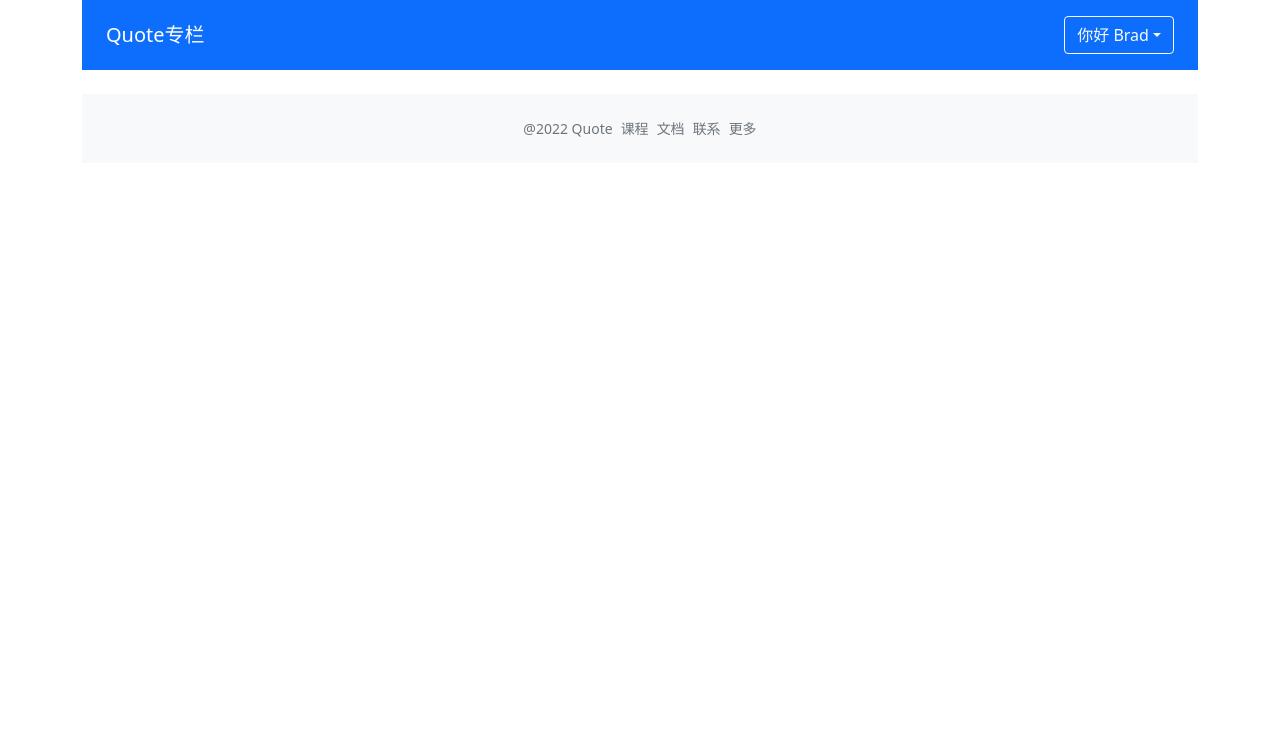
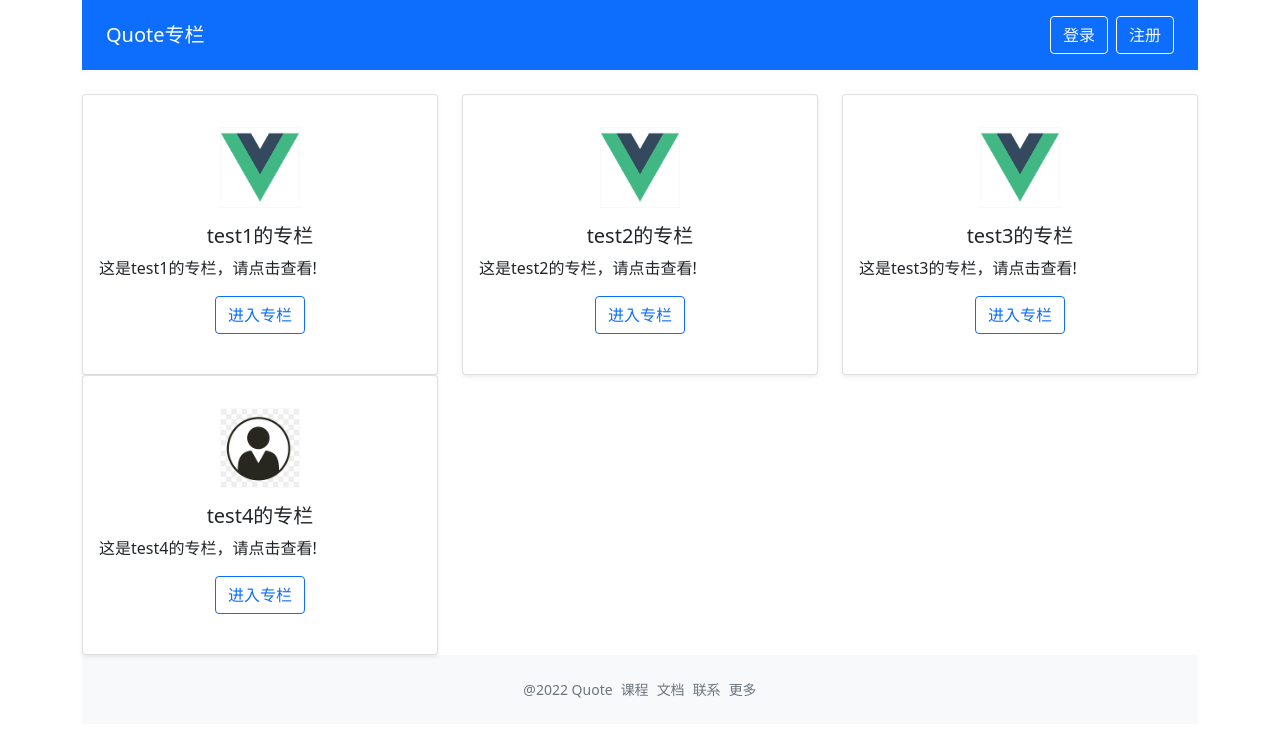
Before and after one commit to btbrad/zheye-vue3-vite, a Vue app: page / in a window 1280 px wide. Shown: the top 736 px of the page. Built offline with nearby package versions, Linux system fonts and the light colour scheme.

Commit message:
添加路由配置

```diff
--- a/src/App.vue
+++ b/src/App.vue
@@ -3,48 +3,21 @@
 // Check out https://v3.vuejs.org/api/sfc-script-setup.html#sfc-script-setup
 import 'normalize.css'
 import 'bootstrap/dist/css/bootstrap.min.css'
-import ColumnList, { ColumnProps } from '@/components/ColumnList.vue'
 import GlobalHeader, { UserProps } from '@/components/GlobalHeader.vue'
 import Footer from '@/components/Footer.vue'
 import Form from '@/components/Form.vue'
-import Logo from '@/assets/logo.png'
 
 const currentUser: UserProps = {
-  isLogin: true,
-  name: 'Brad'
+  isLogin: false,
+  name: ''
 }
 
-const testData: ColumnProps[] = [
-  {
-    id: 1,
-    title: 'test1的专栏',
-    description: '这是test1的专栏，请点击查看!',
-    avatar: Logo
-  },
-  {
-    id: 2,
-    title: 'test2的专栏',
-    description: '这是test2的专栏，请点击查看!',
-    avatar: Logo
-  },
-  {
-    id: 3,
-    title: 'test3的专栏',
-    description: '这是test3的专栏，请点击查看!',
-    avatar: Logo
-  },
-  {
-    id: 4,
-    title: 'test4的专栏',
-    description: '这是test4的专栏，请点击查看!'
-  }
-]
 </script>
 
 <template>
   <div class="container">
     <global-header :user="currentUser" />
-    <!-- <column-list :list="testData" /> -->
+    <router-view />
     <!-- <Form /> -->
     <Footer />
   </div>
--- a/src/components/GlobalHeader.vue
+++ b/src/components/GlobalHeader.vue
@@ -1,12 +1,12 @@
 <template>
   <nav class="navbar navbar-dark bg-primary justify-content-between mb-4 px-4">
-    <a class="navbar-brand" href="#">Quote专栏</a>
+    <router-link class="navbar-brand" to="/">Quote专栏</router-link>
     <ul v-if="!user.isLogin" class="list-inline mb-0">
       <li class="list-inline-item">
-        <a href="#" class="btn btn-outline-light my-2">登录</a>
+        <router-link to="/login" class="btn btn-outline-light my-2">登录</router-link>
       </li>
       <li class="list-inline-item">
-        <a href="#" class="btn btn-outline-light my-2">注册</a>
+        <router-link to="/register" class="btn btn-outline-light my-2">注册</router-link>
       </li>
     </ul>
     <ul v-else class="list-inline mb-0">
--- /dev/null
+++ b/src/components/Home.vue
@@ -0,0 +1,47 @@
+<template>
+  <column-list :list="testData" />
+</template>
+
+<script lang="ts">
+import { defineComponent } from 'vue'
+import ColumnList, { ColumnProps } from '@/components/ColumnList.vue'
+import Logo from '@/assets/logo.png'
+
+const testData: ColumnProps[] = [
+  {
+    id: 1,
+    title: 'test1的专栏',
+    description: '这是test1的专栏，请点击查看!',
+    avatar: Logo
+  },
+  {
+    id: 2,
+    title: 'test2的专栏',
+    description: '这是test2的专栏，请点击查看!',
+    avatar: Logo
+  },
+  {
+    id: 3,
+    title: 'test3的专栏',
+    description: '这是test3的专栏，请点击查看!',
+    avatar: Logo
+  },
+  {
+    id: 4,
+    title: 'test4的专栏',
+    description: '这是test4的专栏，请点击查看!'
+  }
+]
+
+export default defineComponent({
+  name: 'Home',
+  components: {
+    ColumnList
+  },
+  setup () {
+    return {
+      testData
+    }
+  }
+})
+</script>
--- a/src/components/Form.vue
+++ b/src/components/Login.vue
@@ -19,7 +19,7 @@ const passwordRules: RulesProp = [
 ]
 
 export default defineComponent({
-  name: 'Form',
+  name: 'Login',
   components: {
     ValidateInput,
     ValidateForm
--- a/src/main.ts
+++ b/src/main.ts
@@ -1,4 +1,7 @@
 import { createApp } from 'vue'
 import App from './App.vue'
+import router from './router'
 
-createApp(App).mount('#app')
+const app = createApp(App)
+app.use(router)
+app.mount('#app')
--- a/src/router.ts
+++ b/src/router.ts
@@ -0,0 +1,17 @@
+import { createRouter, createWebHistory } from 'vue-router'
+import Home from '@/components/Home.vue'
+import Login from '@/components/Login.vue'
+
+export default createRouter({
+  history: createWebHistory(),
+  routes: [
+    {
+      path: '/',
+      component: Home,
+    },
+    {
+      path: '/login',
+      component: Login,
+    },
+  ],
+})
```
